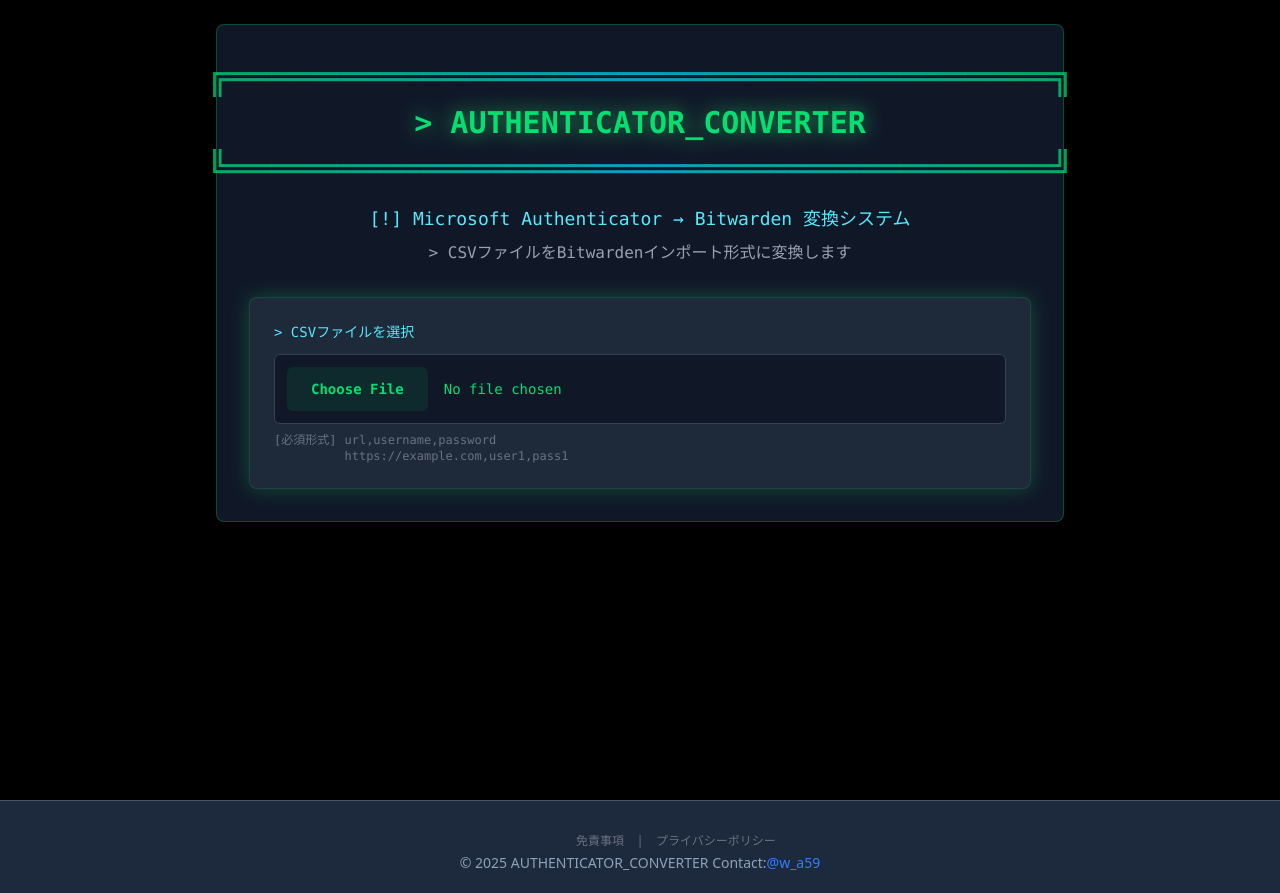
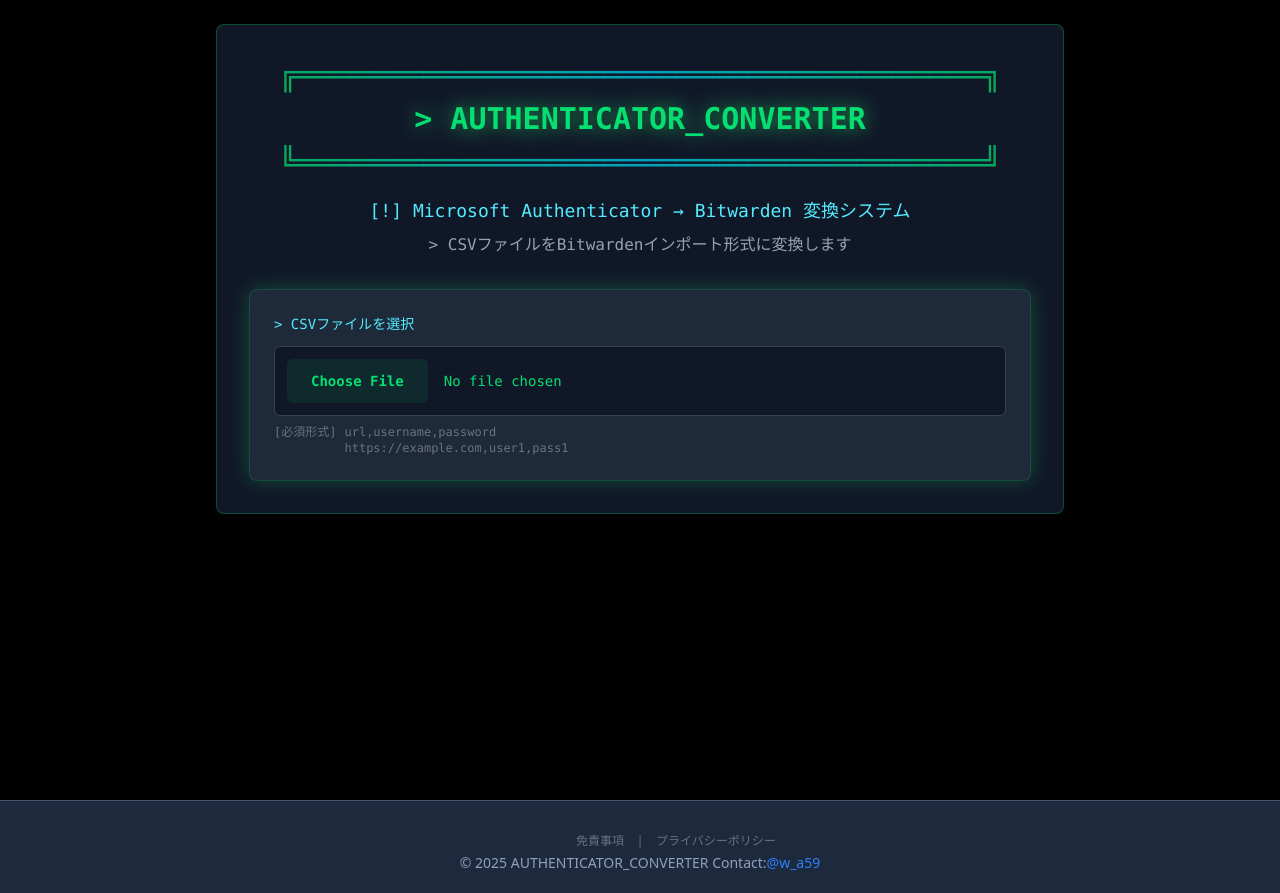
Before and after one commit to ryo28/csv-to-password-manager, a Next.js app: page / in a window 1280 px wide. Built offline with nearby package versions, Linux system fonts and the light colour scheme.

Commit message:
🎨 ヘッダーのフォントサイズを調整

```diff
--- a/src/app/page.tsx
+++ b/src/app/page.tsx
@@ -61,14 +61,14 @@
       <div className="relative z-10 max-w-4xl mx-auto p-4 sm:p-6">
         <div className="bg-gray-900 rounded-lg shadow-2xl border border-green-500/30 p-4 sm:p-8 backdrop-blur-sm">
           <div className="text-center mb-6 sm:mb-8">
-            <div className="flex flex-col items-center w-full ">
-              <span className="text-2xl sm:text-4xl font-bold text-transparent bg-clip-text bg-gradient-to-r from-green-400 via-cyan-400 to-green-400 mb-2 animate-pulse whitespace-nowrap">
+            <div className="flex flex-col items-center w-full">
+              <span className="text-2xl sm:text-3xl font-bold text-transparent bg-clip-text bg-gradient-to-r from-green-400 via-cyan-400 to-green-400 mb-2 animate-pulse whitespace-nowrap">
                 ╔══════════════════════════════════════╗
               </span>
               <h1 className="text-xl sm:text-3xl font-bold text-green-400 mb-2 drop-shadow-[0_0_10px_rgba(34,197,94,0.8)] text-center">
                 &gt; AUTHENTICATOR_CONVERTER
               </h1>
-              <span className="text-2xl sm:text-4xl font-bold text-transparent bg-clip-text bg-gradient-to-r from-green-400 via-cyan-400 to-green-400 mb-4 animate-pulse whitespace-nowrap">
+              <span className="text-2xl sm:text-3xl font-bold text-transparent bg-clip-text bg-gradient-to-r from-green-400 via-cyan-400 to-green-400 mb-4 animate-pulse whitespace-nowrap">
                 ╚══════════════════════════════════════╝
               </span>
             </div>
```
